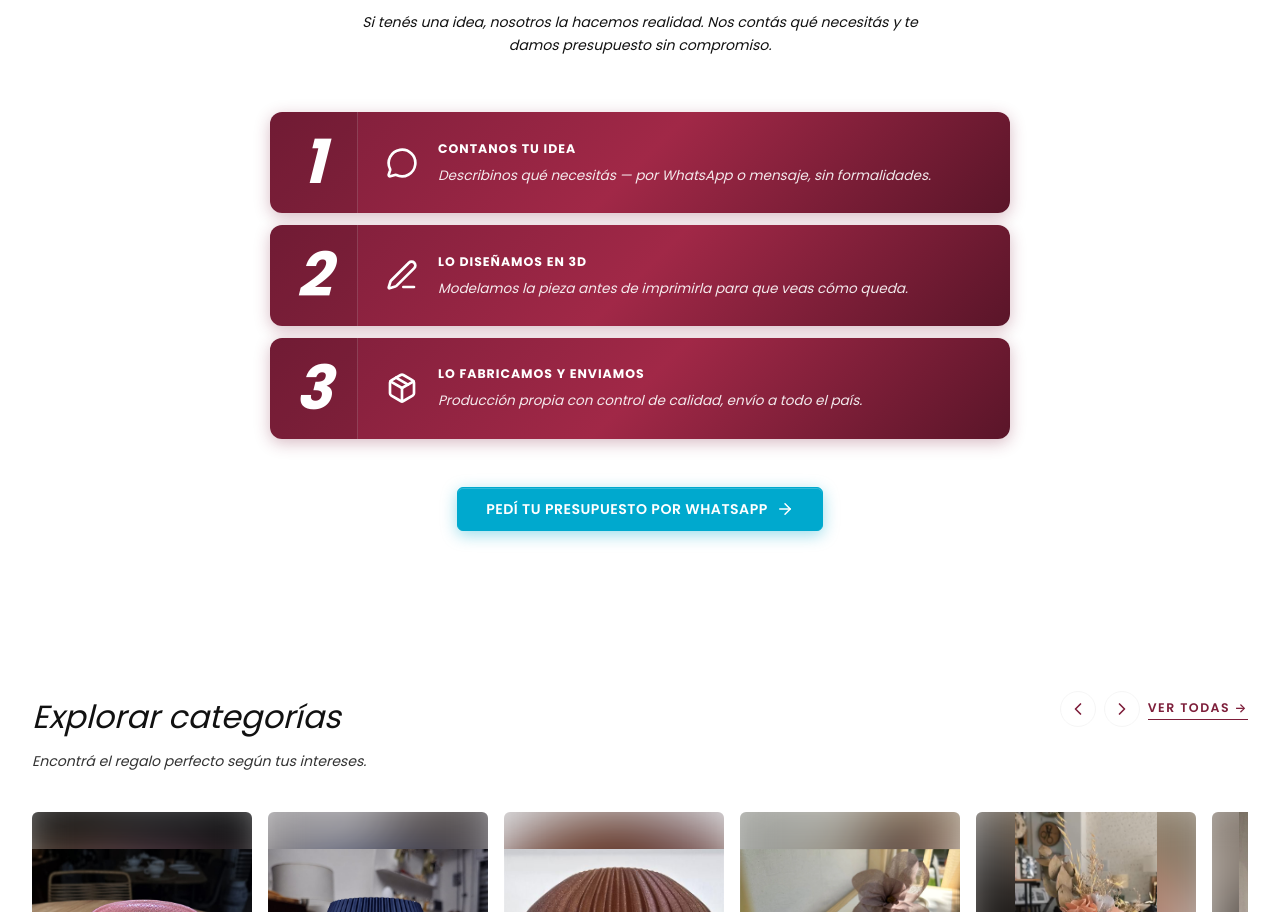
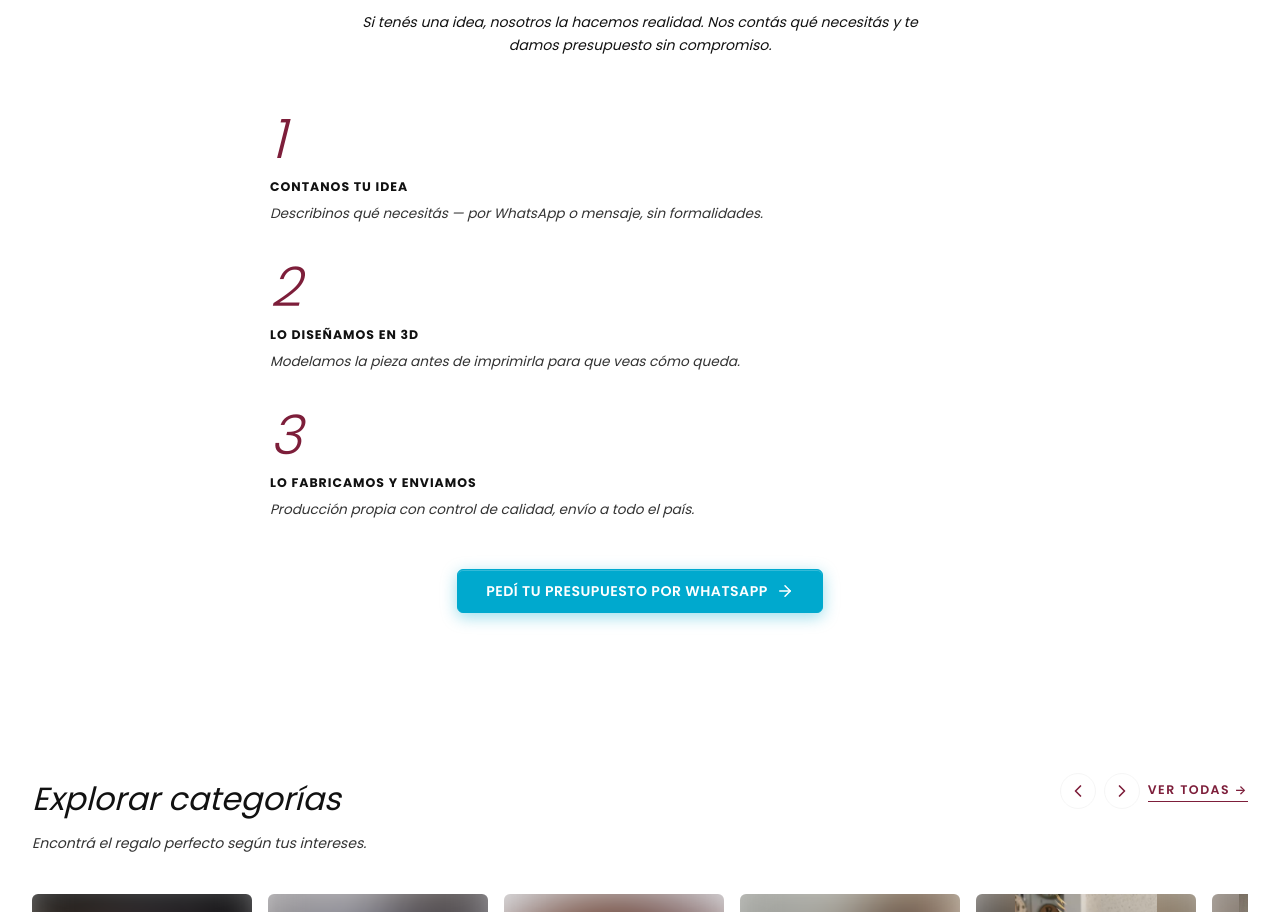
Before and after one commit to PACZKONATASHA/DELoi3D, a React (Vite) app: page / in a window 1280 px wide. Shown: the part 937-1849 px from the top of the page. Built offline with nearby package versions, Linux system fonts and the light colour scheme.

Commit message:
feat(producto): mejorar diseño de pasos personalizados y ajustar layout en detalle del producto

```diff
--- a/src/pages/Home.css
+++ b/src/pages/Home.css
@@ -968,91 +968,42 @@
   margin: 0 auto 56px;
 }
 
+/* Sin cajas: cada paso es el numero arriba y el texto debajo, sobre el fondo
+   de la seccion. */
 .custom-steps {
   display: flex;
   flex-direction: column;
-  gap: 12px;
+  gap: 36px;
   max-width: 740px;
   margin: 0 auto 48px;
 }
 
 .custom-step {
   display: flex;
-  align-items: stretch;
-  background: var(--granate-shine);
-  border: none;
-  border-radius: var(--radius-md);
-  overflow: hidden;
-  transition: background var(--transition), box-shadow var(--transition);
-  box-shadow: 0 4px 16px rgba(125, 30, 58, 0.3);
-  position: relative;
-}
-
-.custom-step::before {
-  content: '';
-  position: absolute;
-  top: 0;
-  left: -100%;
-  width: 100%;
-  height: 100%;
-  background: linear-gradient(90deg, transparent, rgba(255, 255, 255, 0.1), transparent);
-  transition: left 0.5s;
-}
-
-.custom-step:hover::before {
-  left: 100%;
-}
-
-.custom-step:hover {
-  background: var(--granate-shine);
-  box-shadow: var(--granate-glow), 0 12px 32px rgba(125, 30, 58, 0.5);
-  transform: translateY(-3px);
+  flex-direction: column;
+  gap: 10px;
 }
 
 .custom-step__number {
-  font-size: 3.8rem;
-  font-weight: 700;
+  font-size: 3.4rem;
+  font-weight: 300; /* lo mas fino que trae Poppins */
   font-style: italic;
-  color: var(--white);
+  color: var(--granate);
   line-height: 1;
-  min-width: 88px;
-  display: flex;
-  align-items: center;
-  justify-content: center;
-  padding: 20px 16px;
-  border-right: 1px solid rgba(255,255,255,.15);
-  background: rgba(0,0,0,.1);
-  flex-shrink: 0;
 }
-
-.custom-step__content {
-  display: flex;
-  align-items: center;
-  gap: 20px;
-  padding: 24px 28px;
-  flex: 1;
-}
-
-.custom-step__icon {
-  color: var(--white);
-  flex-shrink: 0;
-  display: flex;
-}
-
-.custom-step__text { flex: 1; }
 
 .custom-step__title {
   font-size: .78rem;
   font-weight: 700;
   text-transform: uppercase;
   letter-spacing: 1px;
-  color: var(--white);
+  color: var(--dark);
   margin-bottom: 6px;
 }
 
 .custom-step__desc {
   font-size: .85rem;
-  color: rgba(255, 255, 255, 0.9);
+  color: var(--gray-700);
   font-style: italic;
   line-height: 1.6;
 }
@@ -1138,7 +1089,7 @@
   .featured__grid { grid-template-columns: repeat(2, 1fr); }
   .ofertas__grid { grid-template-columns: repeat(2, 1fr); }
   .shipping-cards { grid-template-columns: repeat(2, 1fr); }
-  .custom-steps { grid-template-columns: 1fr; max-width: 420px; margin-left: auto; margin-right: auto; }
+  .custom-steps { max-width: 480px; margin-left: auto; margin-right: auto; }
   .dates-grid { grid-template-columns: repeat(2, 1fr); }
   .occasions__grid { grid-template-columns: repeat(2, 1fr); }
 }
@@ -1155,10 +1106,8 @@
 @media (max-width: 600px) {
   .dates-grid { grid-template-columns: repeat(2, 1fr); gap: 12px; }
   .date-card { padding: 24px 14px 20px; }
-  .custom-steps { max-width: 100%; }
-  .custom-step__number { min-width: 56px; font-size: 2.8rem; padding: 16px 10px; }
-  .custom-step__content { padding: 18px 16px; gap: 14px; }
-  .custom-step__icon { display: none; }
+  .custom-steps { max-width: 100%; gap: 28px; }
+  .custom-step__number { font-size: 2.8rem; }
 
   /* Envíos: UNA columna en mobile */
   .shipping-cards { grid-template-columns: 1fr; gap: 16px; }
--- a/src/pages/Home.jsx
+++ b/src/pages/Home.jsx
@@ -1,6 +1,6 @@
 import { useRef, useState } from 'react';
 import { Link, useNavigate } from 'react-router-dom';
-import { ChevronLeft, ChevronRight, ArrowRight, MessageCircle, PenLine, Package } from 'lucide-react';
+import { ChevronLeft, ChevronRight, ArrowRight } from 'lucide-react';
 import { useLanguage } from '../context/LanguageContext';
 import { products, categories, lightingGroups } from '../data/products';
 import { srcSetFor, IMG_SIZES } from '../utils/images';
@@ -29,17 +29,14 @@ const CATEGORY_IMAGE_FALLBACK = '/iluminacion/mar/mar-azul.jpg';
 
 const CUSTOM_STEPS = [
   {
-    icon: <MessageCircle size={32} />,
     titleKey: 'contaTuIdea',
     descKey: 'contaTuIdeaDesc',
   },
   {
-    icon: <PenLine size={32} />,
     titleKey: 'diseñamos3D',
     descKey: 'diseñamos3DDesc',
   },
   {
-    icon: <Package size={32} />,
     titleKey: 'fabricamosEnviamos',
     descKey: 'fabricamosEnvíamosDesc',
   },
@@ -101,12 +98,9 @@ export default function Home() {
             {CUSTOM_STEPS.map((step, i) => (
               <div key={i} className="custom-step">
                 <span className="custom-step__number">{i + 1}</span>
-                <div className="custom-step__content">
-                  <div className="custom-step__icon">{step.icon}</div>
-                  <div className="custom-step__text">
-                    <h3 className="custom-step__title">{t(step.titleKey)}</h3>
-                    <p className="custom-step__desc">{t(step.descKey)}</p>
-                  </div>
+                <div className="custom-step__text">
+                  <h3 className="custom-step__title">{t(step.titleKey)}</h3>
+                  <p className="custom-step__desc">{t(step.descKey)}</p>
                 </div>
               </div>
             ))}
--- a/src/pages/ProductDetail.css
+++ b/src/pages/ProductDetail.css
@@ -18,14 +18,27 @@
 .pd-breadcrumb a:hover { color: var(--granate); }
 .pd-breadcrumb span:last-child { color: var(--dark); font-weight: 500; font-style: italic; }
 
-/* ── Layout ── */
+/* ── Layout ──
+   La foto ocupa la columna izquierda entera y la derecha se arma por filas:
+   colores, titulo y el resto de la info. En celular las mismas areas se
+   reacomodan a una sola columna (ver el media query del final). */
 .pd-layout {
   display: grid;
   grid-template-columns: 1fr 1fr;
-  gap: 56px;
+  grid-template-areas:
+    "gallery colors"
+    "gallery title"
+    "gallery info";
+  grid-template-rows: auto auto 1fr;
+  gap: 22px 56px;
   align-items: start;
   margin-bottom: 72px;
 }
+
+.pd-layout > .pd-gallery      { grid-area: gallery; }
+.pd-layout > .pd-info__colors { grid-area: colors; }
+.pd-layout > .pd-info__title  { grid-area: title; }
+.pd-layout > .pd-info         { grid-area: info; }
 
 /* ── Gallery ── */
 .pd-gallery__main {
@@ -338,7 +351,18 @@
 
 /* ── Responsive ── */
 @media (max-width: 900px) {
-  .pd-layout { grid-template-columns: 1fr; gap: 36px; }
+  /* En celular: primero el nombre, despues la foto, abajo la paleta de
+     colores y recien ahi la descripcion. */
+  .pd-layout {
+    grid-template-columns: 1fr;
+    grid-template-rows: auto;
+    grid-template-areas:
+      "title"
+      "gallery"
+      "colors"
+      "info";
+    gap: 24px;
+  }
   .pd-related__grid { grid-template-columns: repeat(2, 1fr); }
 }
 
--- a/src/pages/ProductDetail.jsx
+++ b/src/pages/ProductDetail.jsx
@@ -71,7 +71,13 @@ export default function ProductDetail() {
           <span>{product.name}</span>
         </nav>
 
+        {/* El titulo, los colores y el resto de la info son hijos sueltos del
+            layout para poder reordenarlos por grid-areas: en escritorio la
+            columna derecha queda colores → titulo → descripcion, y en celular
+            el orden pasa a titulo → foto → colores → descripcion. */}
         <div className="pd-layout">
+          <h1 className="pd-info__title">{product.name}</h1>
+
           {/* Gallery */}
           <div className="pd-gallery">
             <div className="pd-gallery__main">
@@ -93,8 +99,6 @@ export default function ProductDetail() {
 
           </div>
 
-          {/* Info */}
-          <div className="pd-info">
           {/* Los colores van arriba de todo, en el lugar donde antes estaba
               el cartel de "Impresion 3D Premium": es lo primero que se
               elige y de paso queda a la altura de la foto grande, que es lo
@@ -128,8 +132,8 @@ export default function ProductDetail() {
             </div>
           )}
 
-            <h1 className="pd-info__title">{product.name}</h1>
-
+          {/* Info */}
+          <div className="pd-info">
             <div className="pd-info__desc">
               <p>{product.description}</p>
             </div>
```
Also changed, not shown: public/lampara-2.png (added), 1 other file (tests, documents, lock files or other folders). Lines whose indentation alone changed are shown as unchanged.
